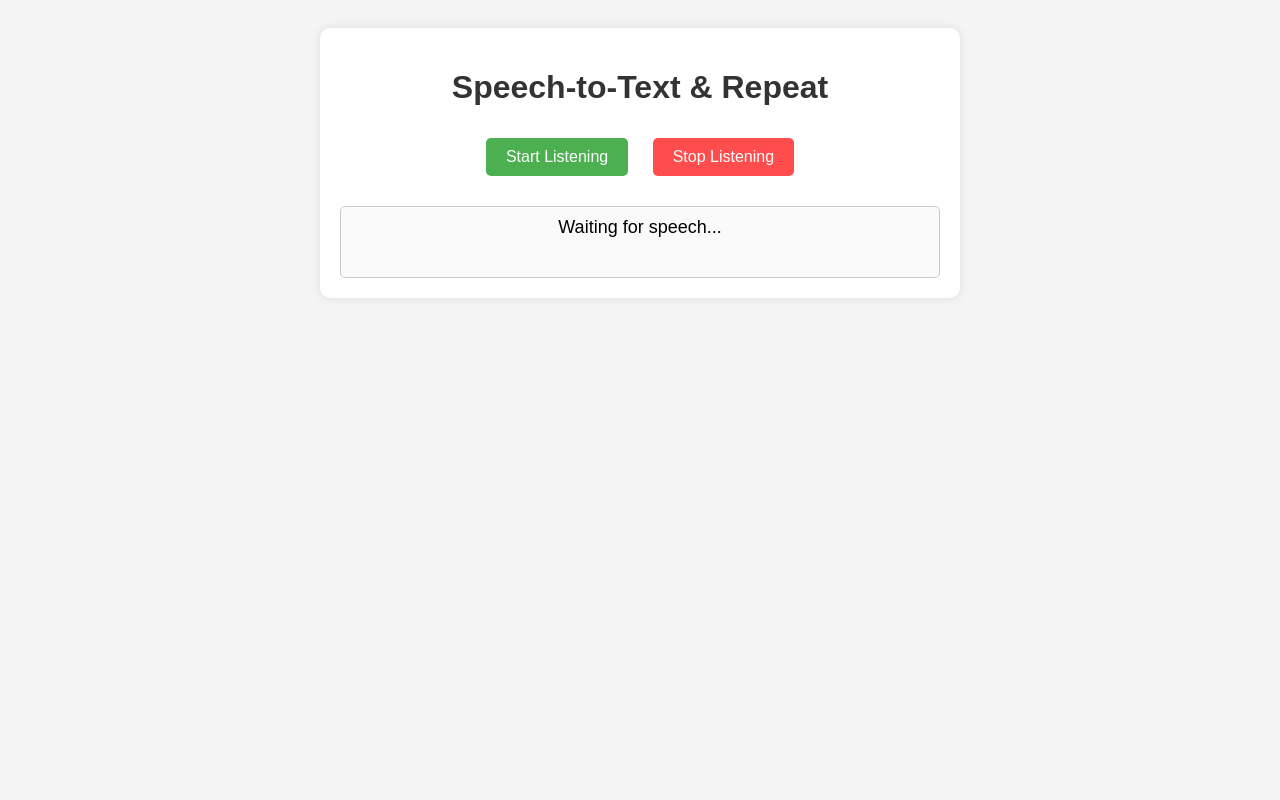
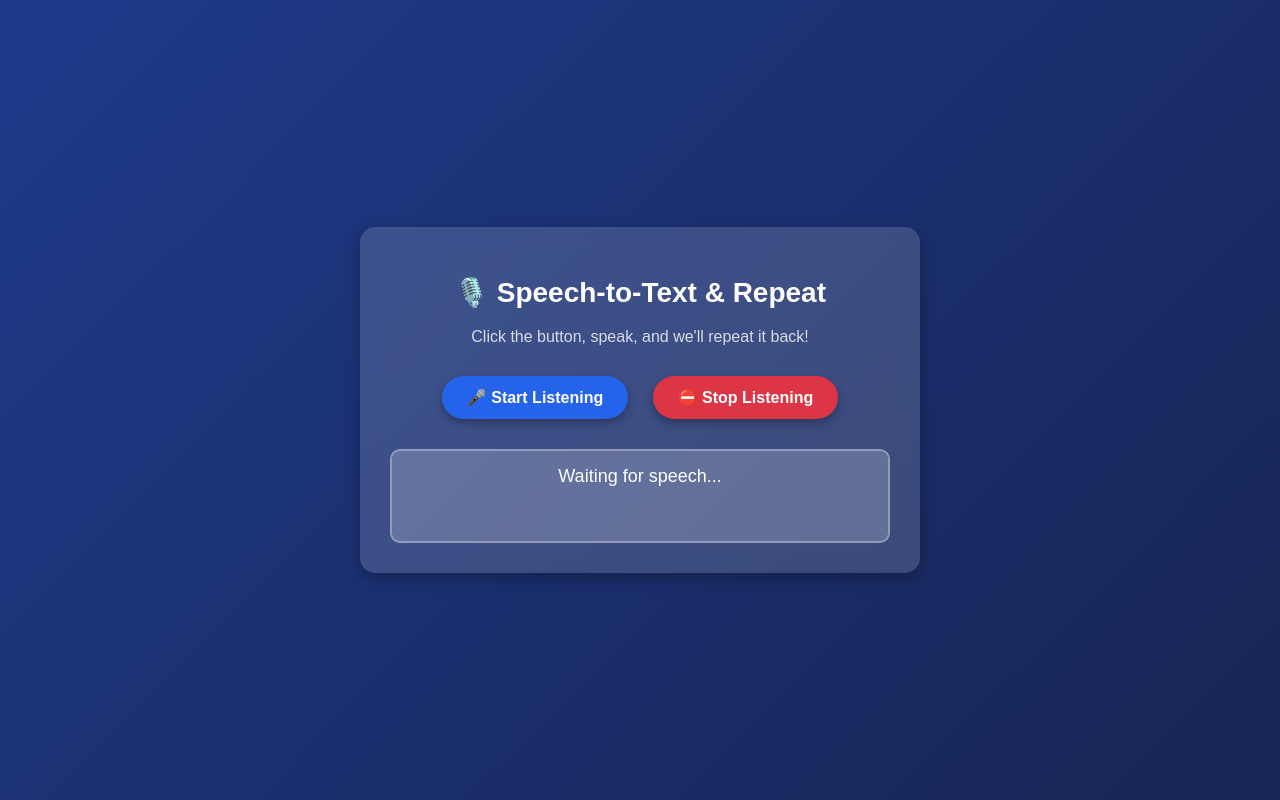
Before and after one commit to Carleed10/Speech-to-Text, a plain HTML site: page index.html in a window 1280 px wide. Drawn offline with Linux system fonts and the light colour scheme.

Commit message:
second-commit

```diff
--- a/index.html
+++ b/index.html
@@ -4,114 +4,20 @@
     <meta charset="UTF-8">
     <meta name="viewport" content="width=device-width, initial-scale=1.0">
     <title>Speech to Text & Repeat</title>
-    <style>
-        body {
-            font-family: Arial, sans-serif;
-            padding: 20px;
-            text-align: center;
-            background-color: #f4f4f4;
-        }
-        h1 {
-            color: #333;
-        }
-        .container {
-            max-width: 600px;
-            margin: 0 auto;
-            background: #fff;
-            padding: 20px;
-            border-radius: 10px;
-            box-shadow: 0 0 10px rgba(0, 0, 0, 0.1);
-        }
-        #transcript {
-            margin-top: 20px;
-            padding: 10px;
-            border: 1px solid #ccc;
-            min-height: 50px;
-            background: #fafafa;
-            border-radius: 5px;
-            font-size: 18px;
-        }
-        button {
-            padding: 10px 20px;
-            margin: 10px;
-            font-size: 16px;
-            border: none;
-            border-radius: 5px;
-            cursor: pointer;
-        }
-        #startBtn {
-            background-color: #4CAF50;
-            color: white;
-        }
-        #stopBtn {
-            background-color: #FF4C4C;
-            color: white;
-        }
-    </style>
+    <link rel="stylesheet" href="style.css">
 </head>
 <body>
 
     <div class="container">
-        <h1>Speech-to-Text & Repeat</h1>
-        <button id="startBtn" onclick="startListening()">Start Listening</button>
-        <button id="stopBtn" onclick="stopListening()">Stop Listening</button>
+        <h1>🎙️ Speech-to-Text & Repeat</h1>
+        <p class="subtitle">Click the button, speak, and we'll repeat it back!</p>
+
+        <button id="startBtn" onclick="startListening()">🎤 Start Listening</button>
+        <button id="stopBtn" onclick="stopListening()">⛔ Stop Listening</button>
+
         <div id="transcript">Waiting for speech...</div>
     </div>
 
-    <script>
-        let recognition;
-        let isListening = false;
-
-        // Check if browser supports SpeechRecognition
-        if ('SpeechRecognition' in window || 'webkitSpeechRecognition' in window) {
-            recognition = new (window.SpeechRecognition || window.webkitSpeechRecognition)();
-            recognition.continuous = true;  // Keep listening continuously
-            recognition.interimResults = false; // Only return final results
-            recognition.lang = 'en-US'; // Set language
-        } else {
-            alert("Your browser does not support Speech Recognition.");
-        }
-
-        function startListening() {
-            if (!isListening) {
-                recognition.start();
-                isListening = true;
-                document.getElementById("transcript").innerText = "Listening...";
-            }
-        }
-
-        function stopListening() {
-            if (isListening) {
-                recognition.stop();
-                isListening = false;
-                document.getElementById("transcript").innerText = "Stopped listening.";
-            }
-        }
-
-        // When speech is recognized
-        recognition.onresult = function(event) {
-            let speechText = event.results[event.results.length - 1][0].transcript;
-            document.getElementById("transcript").innerText = "You said: " + speechText;
-
-            // Repeat what was said after 3 seconds
-            setTimeout(() => {
-                repeatSpeech(speechText);
-            }, 3000);
-        };
-
-        // Function to repeat the speech
-        function repeatSpeech(text) {
-            let utterance = new SpeechSynthesisUtterance(text);
-            utterance.lang = "en-US";
-            window.speechSynthesis.speak(utterance);
-        }
-
-        // Handle errors
-        recognition.onerror = function(event) {
-            console.error("Speech recognition error:", event.error);
-            document.getElementById("transcript").innerText = "Error occurred: " + event.error;
-        };
-    </script>
-
+    <script src="script.js"></script>
 </body>
 </html>
--- /dev/null
+++ b/script.js
@@ -0,0 +1,53 @@
+
+let recognition;
+let isListening = false;
+
+// Check if browser supports SpeechRecognition
+if ('SpeechRecognition' in window || 'webkitSpeechRecognition' in window) {
+    recognition = new (window.SpeechRecognition || window.webkitSpeechRecognition)();
+    recognition.continuous = true;  // Keep listening continuously
+    recognition.interimResults = false; // Only return final results
+    recognition.lang = 'en-US'; // Set language
+} else {
+    alert("Your browser does not support Speech Recognition.");
+}
+
+function startListening() {
+    if (!isListening) {
+        recognition.start();
+        isListening = true;
+        document.getElementById("transcript").innerText = "Listening...";
+    }
+}
+
+function stopListening() {
+    if (isListening) {
+        recognition.stop();
+        isListening = false;
+        document.getElementById("transcript").innerText = "Stopped listening.";
+    }
+}
+
+// When speech is recognized
+recognition.onresult = function(event) {
+    let speechText = event.results[event.results.length - 1][0].transcript;
+    document.getElementById("transcript").innerText = "You said: " + speechText;
+
+    // Repeat what was said after 3 seconds
+    setTimeout(() => {
+        repeatSpeech(speechText);
+    }, 3000);
+};
+
+// Function to repeat the speech
+function repeatSpeech(text) {
+    let utterance = new SpeechSynthesisUtterance(text);
+    utterance.lang = "en-US";
+    window.speechSynthesis.speak(utterance);
+}
+
+// Handle errors
+recognition.onerror = function(event) {
+    console.error("Speech recognition error:", event.error);
+    document.getElementById("transcript").innerText = "Error occurred: " + event.error;
+};
--- /dev/null
+++ b/style.css
@@ -0,0 +1,109 @@
+/* General Styling */
+body {
+    font-family: 'Poppins', sans-serif;
+    text-align: center;
+    background: linear-gradient(135deg, #1e3a8a, #172554); /* Darker Blue Gradient */
+    color: white;
+    height: 100vh;
+    display: flex;
+    justify-content: center;
+    align-items: center;
+    margin: 0;
+}
+
+/* Container */
+.container {
+    background: rgba(255, 255, 255, 0.15);
+    backdrop-filter: blur(10px);
+    padding: 30px;
+    border-radius: 15px;
+    box-shadow: 0 5px 15px rgba(0, 0, 0, 0.3);
+    max-width: 500px;
+    width: 90%;
+    text-align: center;
+    animation: fadeIn 1s ease-in-out;
+}
+
+/* Title */
+h1 {
+    font-size: 28px;
+    font-weight: 600;
+}
+
+/* Subtitle */
+.subtitle {
+    font-size: 16px;
+    opacity: 0.8;
+    margin-bottom: 20px;
+}
+
+/* Transcript Box */
+#transcript {
+    margin-top: 20px;
+    padding: 15px;
+    border: 2px solid rgba(255, 255, 255, 0.3);
+    min-height: 60px;
+    border-radius: 10px;
+    font-size: 18px;
+    background: rgba(255, 255, 255, 0.2);
+    font-weight: 500;
+}
+
+/* Buttons */
+button {
+    padding: 12px 25px;
+    margin: 10px;
+    font-size: 16px;
+    font-weight: 600;
+    border: none;
+    border-radius: 25px;
+    cursor: pointer;
+    transition: 0.3s ease-in-out;
+    box-shadow: 0 4px 10px rgba(0, 0, 0, 0.3);
+}
+
+/* Start Button */
+#startBtn {
+    background: #2563eb; /* Slightly Brighter Blue */
+    color: white;
+}
+#startBtn:hover {
+    background: #1e40af;
+    transform: scale(1.05);
+}
+
+/* Stop Button */
+#stopBtn {
+    background: #dc3545;
+    color: white;
+}
+#stopBtn:hover {
+    background: #b91c1c;
+    transform: scale(1.05);
+}
+
+/* Fade-in Animation */
+@keyframes fadeIn {
+    from {
+        opacity: 0;
+        transform: translateY(-20px);
+    }
+    to {
+        opacity: 1;
+        transform: translateY(0);
+    }
+}
+
+/* Responsive Design */
+@media (max-width: 600px) {
+    .container {
+        width: 95%;
+        padding: 20px;
+    }
+    h1 {
+        font-size: 24px;
+    }
+    button {
+        width: 100%;
+    }
+}
```
